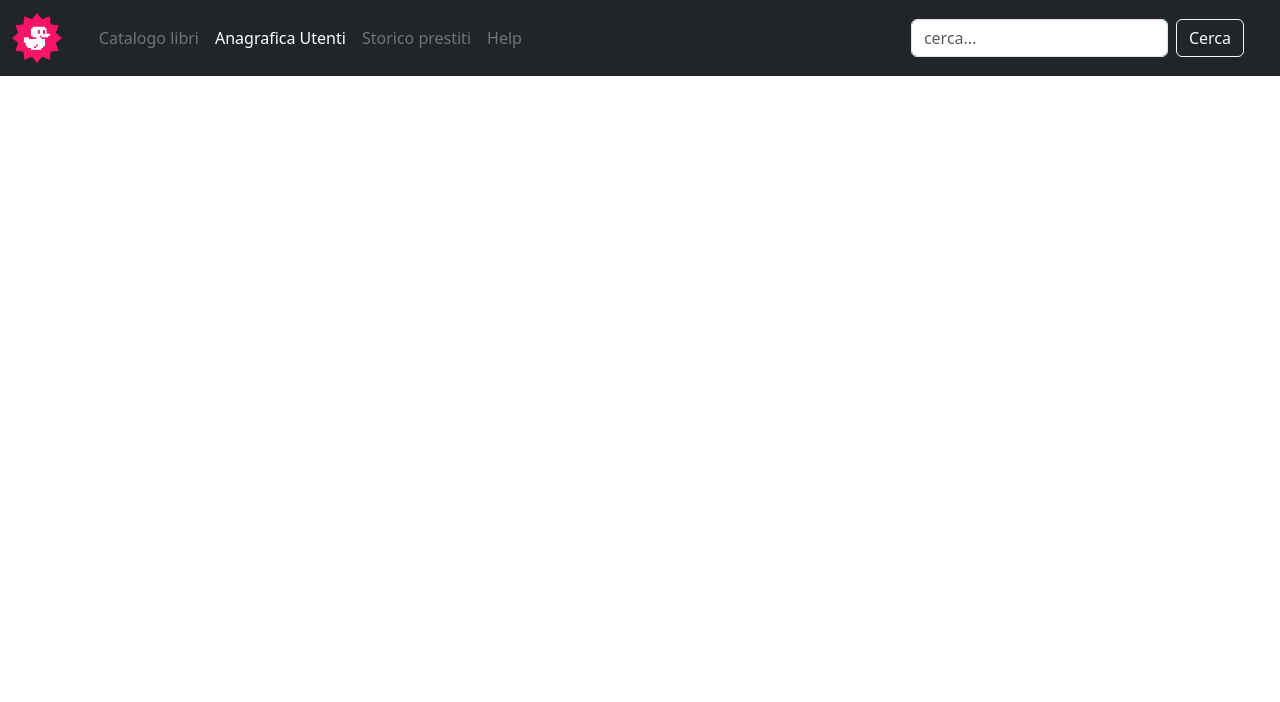
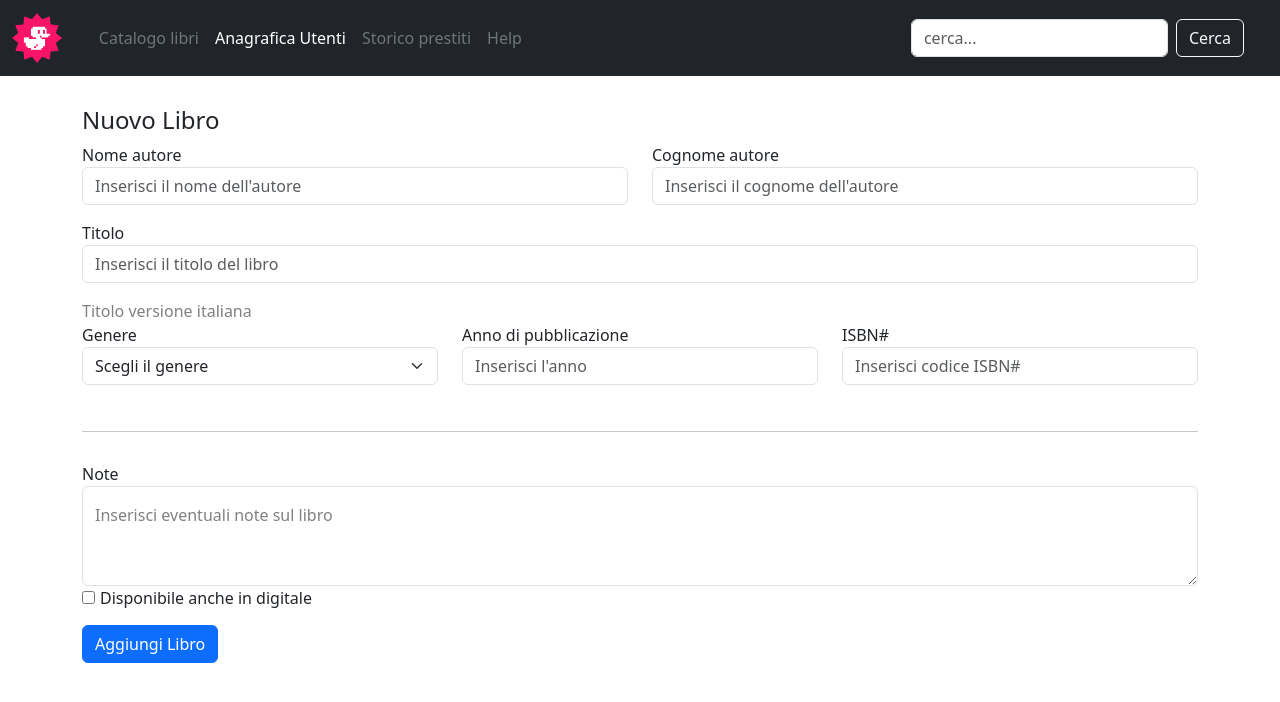
Before and after one commit to SpadaroFederico/html-css-bootstrap-dashboard, a plain HTML site: page pages/new-book.html in a window 1280 px wide. Drawn offline with nearby package versions, Linux system fonts and the light colour scheme; files that its build step writes are made by us from their sources.

Commit message:
[DONE] all

```diff
--- a/pages/new-book.html
+++ b/pages/new-book.html
@@ -49,5 +49,80 @@
             </div>
           </nav>
     </header>
+
+    <main>
+        <form action="">
+            <div class="container" style="margin-top: 30px;">
+                <h4>Nuovo Libro</h4>
+
+                <div class="row">
+                    <div class="col">
+                        <span>Nome autore</span>
+                        <div class="input-group mb-3">
+                            <input type="text" class="form-control" placeholder="Inserisci il nome dell'autore" aria-label="Recipient's username" aria-describedby="basic-addon2">
+                        </div>
+                    </div>
+
+                    <div class="col">
+                        <span>Cognome autore</span>
+                        <div class="input-group mb-3">
+                            <input type="text" class="form-control" placeholder="Inserisci il cognome dell'autore" aria-label="Recipient's username" aria-describedby="basic-addon2">
+                        </div>
+                    </div>
+                </div>
+
+                <div class="col">
+                    <span>Titolo</span>
+                    <div class="input-group mb-3">
+                        <input type="text" class="form-control" placeholder="Inserisci il titolo del libro" aria-label="Recipient's username" aria-describedby="basic-addon2">
+                    </div>
+                    <span style="color: gray;" >Titolo versione italiana</span>
+                </div>
+
+                <div class="row">
+                    <div class="col-12 col-md-4">
+                        <span>Genere</span>
+                        <div class="input-group">
+                            <select class="form-select" id="inputGroupSelect04" aria-label="Example select with button addon">
+                              <option selected>Scegli il genere</option>
+                              <option value="1">One</option>
+                              <option value="2">Two</option>
+                              <option value="3">Three</option>
+                            </select>
+                        </div>
+                    </div>
+                    <div class="col-12 col-md-4">
+                        <span>Anno di pubblicazione</span>
+                        <div class="input-group mb-3">
+                            <input type="text" class="form-control" placeholder="Inserisci l'anno" aria-label="Recipient's username" aria-describedby="basic-addon2">
+                        </div>
+                    </div>
+                    <div class="col-12 col-md-4">
+                        <span>ISBN#</span>
+                        <div class="input-group mb-3">
+                            <input type="text" class="form-control" placeholder="Inserisci codice ISBN#" aria-label="Recipient's username" aria-describedby="basic-addon2">
+                        </div>
+                    </div>
+                  </div>
+                  <hr>
+
+                  <div class="row">
+                    <div class="col">
+                        <span>Note</span>
+                        <div class="form-floating">
+                            <textarea class="form-control" placeholder="Leave a comment here" id="floatingTextarea2" style="height: 100px"></textarea>
+                            <label for="floatingTextarea2" style="color: gray;">Inserisci eventuali note sul libro</label>
+                            <input type="checkbox" name="" id="" style="margin-right: 5px;">Disponibile anche in digitale</input>
+                        </div>
+
+                        <button type="button" class="btn btn-primary" style="margin-top: 15px;">Aggiungi Libro</button>
+                    </div>
+                  </div>
+
+
+
+            </div>
+        </form>
+    </main>
 </body>
 </html>
--- a/style.css
+++ b/style.css
@@ -9,3 +9,8 @@
 i:hover {
     background-color: lightgrey;
 }
+
+hr{
+    margin-top: 30px;
+    margin-bottom: 30px;
+}
```
